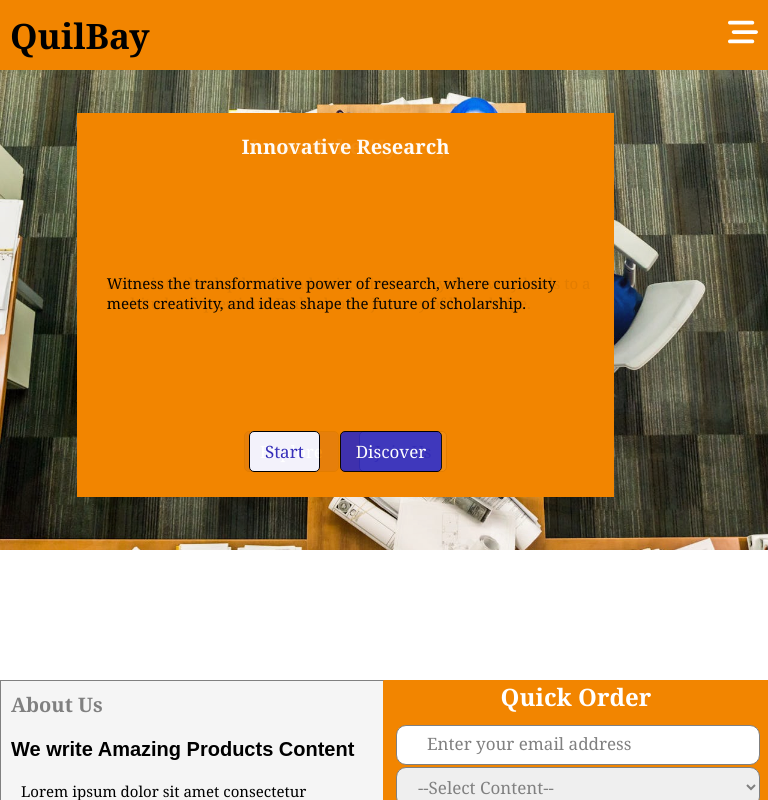
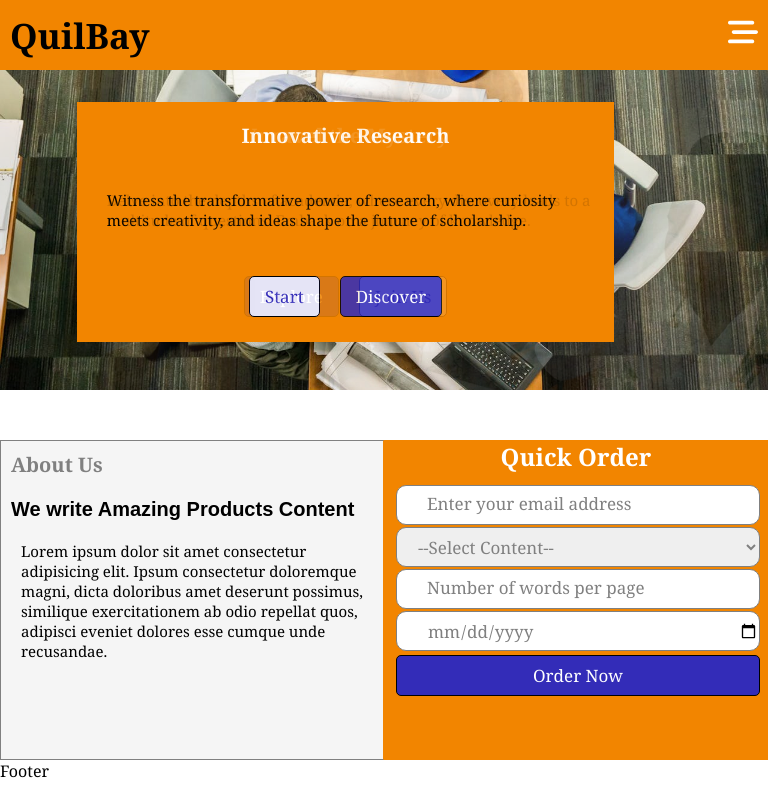
Before and after one commit to samuelmwangi729/Quilbay, a React (Vite) app: page / in a window 768 px wide. Shown: the top 800 px of the page. Built offline with nearby package versions, Linux system fonts and the light colour scheme; a web font is replaced by a local one.

Commit message:
created  a responsive menu

```diff
--- a/src/index.css
+++ b/src/index.css
@@ -351,7 +351,7 @@ button.btn-block{
     margin-left: auto;
     margin-right: auto;
     margin-top: 50px;
-    height: 60vh;
+    height: 40vh;
   }
   div.about-us{
     display: flex;
@@ -405,8 +405,8 @@ button.btn-block{
     background-color: var(--secondary-color);
     width: 70%;
     margin: auto;
-    top: calc(60vh - 91%);
-    height: calc(60vh - 20%)
+    top: calc(40vh - 90%);
+    height: 30vh
   }
   .fadedText{
     font-size: 20px;
@@ -468,7 +468,7 @@ button.btn-block{
     display: none;
   }
   .item{
-    height: 60vh;
+    height: 40vh;
   }
 }
 @media (max-width:443px){
```
